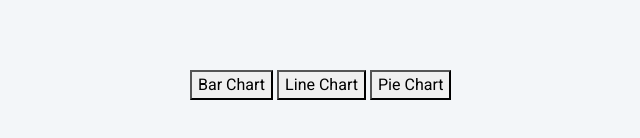
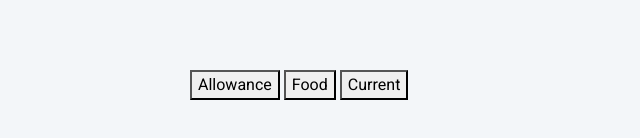
Before and after one commit to JiaMae15/JIA-MAE, a website: page chart.html in a window 1280 px wide. Shown: the part 524-662 px from the top of the page, without its empty margins (195-835 px from the left). Drawn offline with nearby package versions, Linux system fonts and the light colour scheme; files that its build step writes are made by us from their sources.

Commit message:
Update chart.html
Signed-off-by: JiaMae15 <jcagas3@ssct.edu.ph>

```diff
--- a/chart.html
+++ b/chart.html
@@ -52,9 +52,9 @@
                 <div class="container mt-5">
                     <div class="row justify-content-center">
                     <div class="col-lg-6">
-                  <button onclick="changeChartType('bar')">Bar Chart</button>
-                  <button onclick="changeChartType('line')">Line Chart</button>
-                  <button onclick="changeChartType('pie')">Pie Chart</button>
+                  <button onclick="changeChartType('bar')">Allowance</button>
+                  <button onclick="changeChartType('line')">Food</button>
+                  <button onclick="changeChartType('pie')">Current</button>
                 </div>
             </div>
         </div>
```
